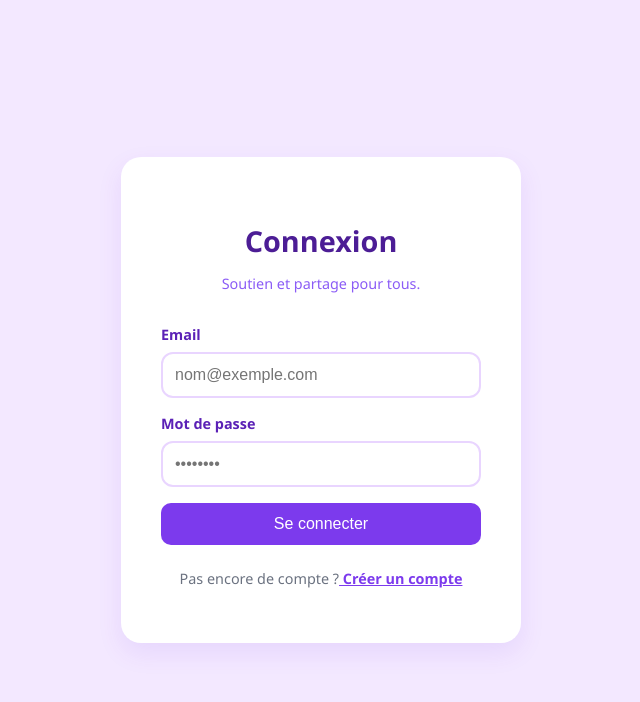
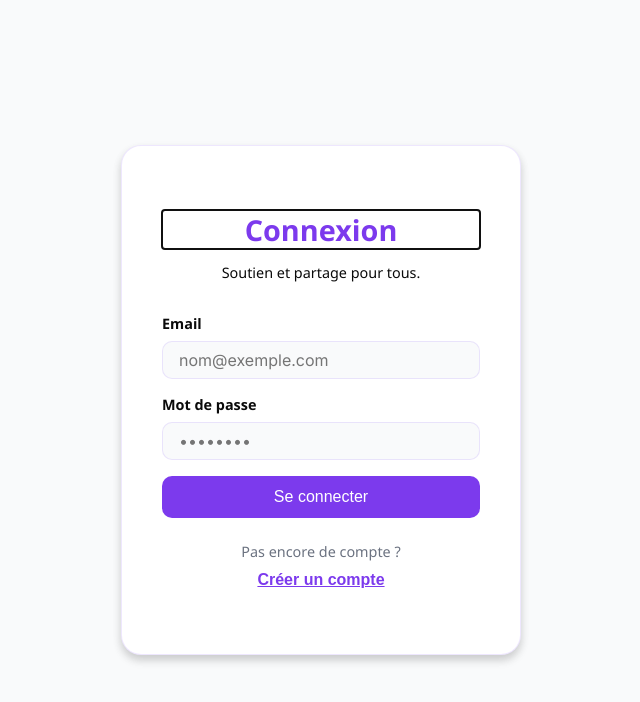
Before and after one commit to Tay9875/Conception-technique-Creative, a React (Create React App) app in the folder client/: page /login in a window 1280 px wide. Shown: the top 702 px of the page, without its empty margins (319-959 px from the left). Built offline with nearby package versions, Linux system fonts and the light colour scheme; no server answers.

Commit message:
fix: auth style and accessibility

```diff
--- a/client/src/Auth.css
+++ b/client/src/Auth.css
@@ -4,28 +4,29 @@
     justify-content: center;
     align-items: center;
     min-height: 100vh;
-    background-color: #F3E8FF; /* Fond violet très clair */
+    background-color: var(--main-background-color);
     font-family: 'Segoe UI', Tahoma, Geneva, Verdana, sans-serif;
 }
 
 .auth-card {
-    background: white;
+    background: var(--block-background-color);
     padding: 2.5rem;
     border-radius: 20px; /* Arrondis comme sur la maquette */
-    box-shadow: 0 10px 25px rgba(124, 58, 237, 0.1);
+    border: 1px solid rgba(139, 92, 246, 0.15);
+    box-shadow: 0 4px 8px 0 rgba(0, 0, 0, 0.1), 0 6px 10px 0 rgba(0, 0, 0, 0.1);
     width: 100%;
     max-width: 400px;
     text-align: center;
 }
 
 .auth-title {
-    color: #4C1D95; /* Violet foncé */
+    color: var(--main-color); /* Violet foncé */
     margin-bottom: 0.5rem;
     font-size: 1.8rem;
 }
 
 .auth-subtitle {
-    color: #8B5CF6;
+    color: var(--main-text-color);
     margin-bottom: 2rem;
     font-size: 0.9rem;
 }
@@ -38,20 +39,28 @@
 .form-group label {
     display: block;
     margin-bottom: 0.5rem;
-    color: #5B21B6;
+    color: var(--main-text-color);
     font-weight: 600;
     font-size: 0.9rem;
 }
 
 .form-input {
     width: 100%;
-    padding: 12px;
-    border: 2px solid #E9D5FF;
-    border-radius: 12px;
-    font-size: 1rem;
-    outline: none;
+  	border-radius: 10px;
+  	background-color: var(--main-background-color);
+  	border: 1px solid rgba(139, 92, 246, 0.15);
+  	box-sizing: border-box;
+  	overflow: hidden;
+  	flex-shrink: 0;
+  	display: flex;
+  	padding: 8px 16px;
+  	text-align: left;
+  	color: var(--main-text-color);
+    font-family: var(--font), sans-serif;
+    font-size: 16px;
     transition: all 0.3s;
 }
+
 
 .form-input:focus {
     border-color:var(--main-color);
@@ -67,6 +76,9 @@
 }
 
 .toggle-text {
+    display: flex;
+    flex-direction: column;
+    align-items: center;
     margin-top: 1.5rem;
     color: var(--main-light-text-color);
     font-size: 0.9rem;
--- a/client/src/Auth.jsx
+++ b/client/src/Auth.jsx
@@ -1,32 +1,29 @@
-// client/src/Auth.jsx
-import React, { useState, useRef, useEffect } from 'react';
-import './Auth.css';
-import { SquareButton } from './components/SquareButton.tsx';
+import React, { useState, useRef, useEffect } from "react";
+import "./Auth.css";
+import { SquareButton } from "./components/SquareButton.tsx";
 import { useNavigate, useLocation } from "react-router-dom";
 
 export default function Auth({ onLoginSuccess }) {
   const navigate = useNavigate();
   const location = useLocation();
-
   const API_URL = process.env.REACT_APP_API_URL;
 
-    const [isLogin, setIsLogin] = useState(true); // Bascule entre Login et Register
+  const [isLogin, setIsLogin] = useState(true);
   const [formData, setFormData] = useState({
-        firstname: '',
-        lastname: '',
-        email: '',
-        password: ''
+    firstname: "",
+    lastname: "",
+    email: "",
+    password: "",
   });
 
   const [error, setError] = useState("");
+  const headingRef = useRef(null);
   const errorRef = useRef(null);
-    const headingRef = useRef(null);
 
+  /* Annonce le changement Connexion / Inscription */
   useEffect(() => {
-        // Annonce le changement Login / Register
     headingRef.current?.focus();
   }, [isLogin]);
-
 
   const handleChange = (e) => {
     setFormData({ ...formData, [e.target.name]: e.target.value });
@@ -34,79 +31,141 @@ export default function Auth({ onLoginSuccess }) {
 
   const handleSubmit = async (e) => {
     e.preventDefault();
-        const endpoint = isLogin ? 'login' : 'register';
+    setError("");
+
+    const endpoint = isLogin ? "login" : "register";
 
     try {
-
       const response = await fetch(`${API_URL}/auth/${endpoint}`, {
-                method: 'POST',
-                headers: { 'Content-Type': 'application/json' },
-                body: JSON.stringify(formData)
+        method: "POST",
+        headers: { "Content-Type": "application/json" },
+        body: JSON.stringify(formData),
       });
 
       const data = await response.json();
-            alert(isLogin ? `Data ${data.user.firstname} !` : "Inscription réussie ! Connectez-vous.");
 
-            if (response.ok) {
-                alert(isLogin ? `Bienvenue ${data.user.firstname}!` : "Inscription réussie ! Connectez-vous.");
+      if (!response.ok) {
+        setError(data.message || "Une erreur est survenue.");
+        return;
+      }
+
       if (isLogin) {
         localStorage.setItem("user", JSON.stringify(data.user));
         onLoginSuccess?.(data.user);
+
         const from = location.state?.from || "/";
         navigate(from, { replace: true });
       } else {
-                    alert("Inscription réussie ! Connectez-vous.");
         setIsLogin(true);
       }
-            } else {
-                alert(data.message);
-            }
-        } catch (error) {
-            console.error("Erreur:", error);
+    } catch (err) {
+      console.error("Erreur:", err);
+      setError("Impossible de contacter le serveur.");
     }
   };
 
   return (
     <div className="auth-container">
       <div className="auth-card">
-                <h2 className="auth-title">{isLogin ? 'Connexion' : 'Rejoindre Oncarya'}</h2>
+        <h2
+          ref={headingRef}
+          tabIndex={-1}
+          className="auth-title"
+        >
+          {isLogin ? "Connexion" : "Rejoindre Oncarya"}
+        </h2>
+
         <p className="auth-subtitle">Soutien et partage pour tous.</p>
 
-                <form onSubmit={handleSubmit}>
+        {error && (
+          <p
+            ref={errorRef}
+            className="auth-error"
+            role="alert"
+            aria-live="assertive"
+          >
+            {error}
+          </p>
+        )}
 
+        <form onSubmit={handleSubmit} noValidate>
           {!isLogin && (
             <>
               <div className="form-group">
-                                <label>Prénom</label>
-                                <input type="text" name="firstname" className="form-input" placeholder="Ex: Thomas" onChange={handleChange} required />
+                <label htmlFor="firstname">Prénom</label>
+                <input
+                  id="firstname"
+                  type="text"
+                  name="firstname"
+                  className="form-input"
+                  placeholder="Ex: Thomas"
+                  onChange={handleChange}
+                  required
+                  aria-required="true"
+                />
               </div>
+
               <div className="form-group">
-                                <label>Nom</label>
-                                <input type="text" name="lastname" className="form-input" placeholder="Ex: Dubois" onChange={handleChange} required />
+                <label htmlFor="lastname">Nom</label>
+                <input
+                  id="lastname"
+                  type="text"
+                  name="lastname"
+                  className="form-input"
+                  placeholder="Ex: Dubois"
+                  onChange={handleChange}
+                  required
+                  aria-required="true"
+                />
               </div>
             </>
           )}
 
           <div className="form-group">
-                        <label>Email</label>
-                        <input type="email" name="email" className="form-input" placeholder="nom@exemple.com" onChange={handleChange} required />
+            <label htmlFor="email">Email</label>
+            <input
+              id="email"
+              type="email"
+              name="email"
+              className="form-input"
+              placeholder="nom@exemple.com"
+              onChange={handleChange}
+              required
+              aria-required="true"
+            />
           </div>
 
           <div className="form-group">
-                        <label>Mot de passe</label>
-                        <input type="password" name="password" className="form-input" placeholder="••••••••" onChange={handleChange} required />
+            <label htmlFor="password">Mot de passe</label>
+            <input
+              id="password"
+              type="password"
+              name="password"
+              className="form-input"
+              placeholder="••••••••"
+              onChange={handleChange}
+              required
+              aria-required="true"
+            />
           </div>
 
-                    <SquareButton type="submit" className="sqr-button-dark-background sqr-btn-primary">
-                        {isLogin ? 'Se connecter' : "S'inscrire"}
+          <SquareButton
+            type="submit"
+            className="sqr-button-dark-background sqr-btn-primary"
+          >
+            {isLogin ? "Se connecter" : "S'inscrire"}
           </SquareButton>
         </form>
 
         <p className="toggle-text">
-                    {isLogin ? "Pas encore de compte ?" : "Déjà un compte ?"}
-                    <span className="toggle-link" onClick={() => setIsLogin(!isLogin)}>
-                        {isLogin ? " Créer un compte" : " Se connecter"}
-                    </span>
+          {isLogin ? "Pas encore de compte ?" : "Déjà un compte ?"}{" "}
+          <button
+            type="button"
+            className="toggle-link"
+            onClick={() => setIsLogin(!isLogin)}
+          >
+            {isLogin ? "Créer un compte" : "Se connecter"}
+          </button>
         </p>
       </div>
     </div>
```
Lines whose indentation alone changed are shown as unchanged.
